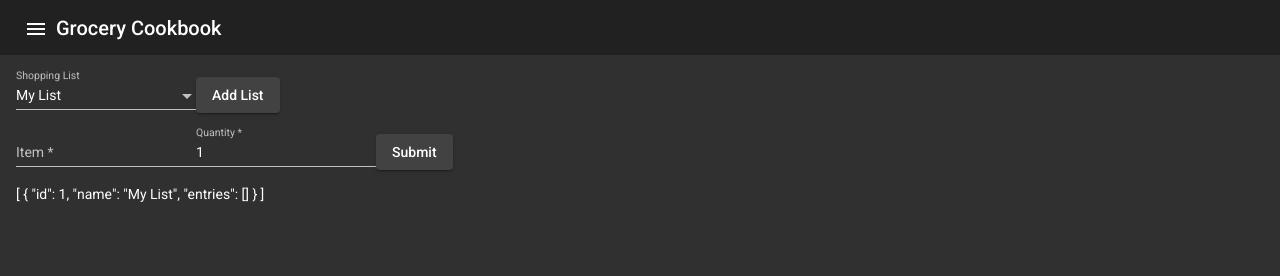
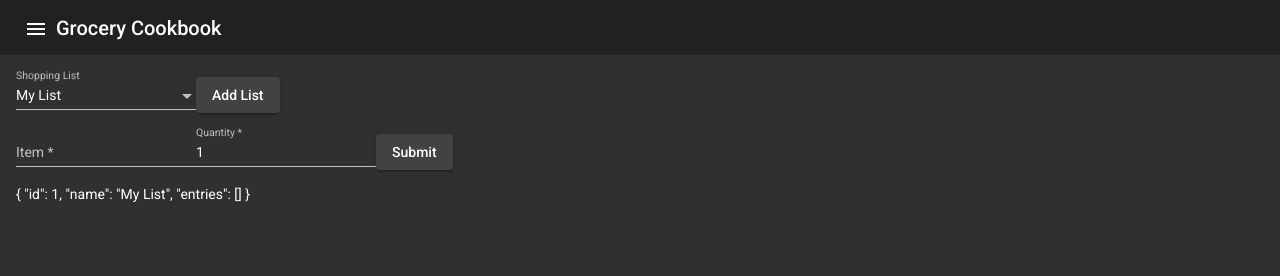
Before and after one commit to doey77/grocery-cookbook-node, an Angular app in the folder ui/: page /shoppinglist in a window 1280 px wide. Shown: the top 276 px of the page. Built offline with nearby package versions, Linux system fonts and the light colour scheme.

Commit message:
init display shopping list

```diff
--- /dev/null
+++ b/ui/src/app/modules/shopping-list/components/display-shopping-list/display-shopping-list.component.html
@@ -0,0 +1 @@
+{{list | json}}
--- a/ui/src/app/modules/shopping-list/components/shopping-list.component.html
+++ b/ui/src/app/modules/shopping-list/components/shopping-list.component.html
@@ -22,5 +22,5 @@
     <button type="submit" mat-raised-button>Submit</button>
 </form>
 
-{{lists | json}}
+<app-display-shopping-list [list]="activeList"></app-display-shopping-list>
 </div>
--- a/ui/src/app/modules/shopping-list/shopping-list.module.ts
+++ b/ui/src/app/modules/shopping-list/shopping-list.module.ts
@@ -4,11 +4,13 @@ import { ShoppingListComponent } from './components/shopping-list.component';
 import { SharedModule } from 'src/app/shared.module';
 import { ShoppingListRoutingModule } from './shopping-list-routing.module';
 import { AddShoppingListComponent } from './components/add-shopping-list/add-shopping-list.component';
+import { DisplayShoppingListComponent } from './components/display-shopping-list/display-shopping-list.component';
 
 @NgModule({
   declarations: [
     ShoppingListComponent,
-    AddShoppingListComponent
+    AddShoppingListComponent,
+    DisplayShoppingListComponent
   ],
   imports: [
     CommonModule,
```
Also changed, not shown: ui/src/app/modules/shopping-list/components/display-shopping-list/display-shopping-list.component.ts (added, +13 -0 lines), ui/src/app/modules/shopping-list/components/display-shopping-list/display-shopping-list.component.scss (added).
